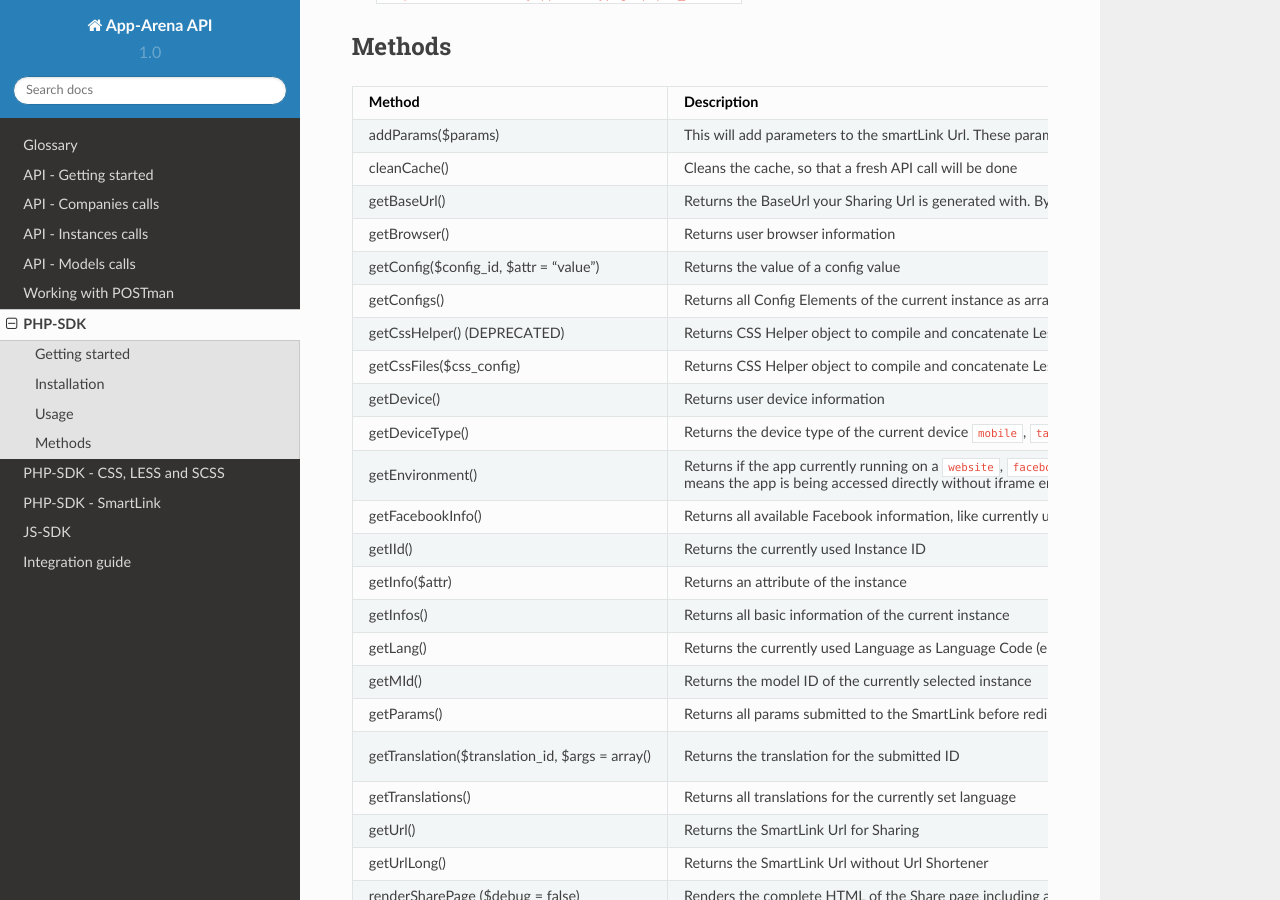
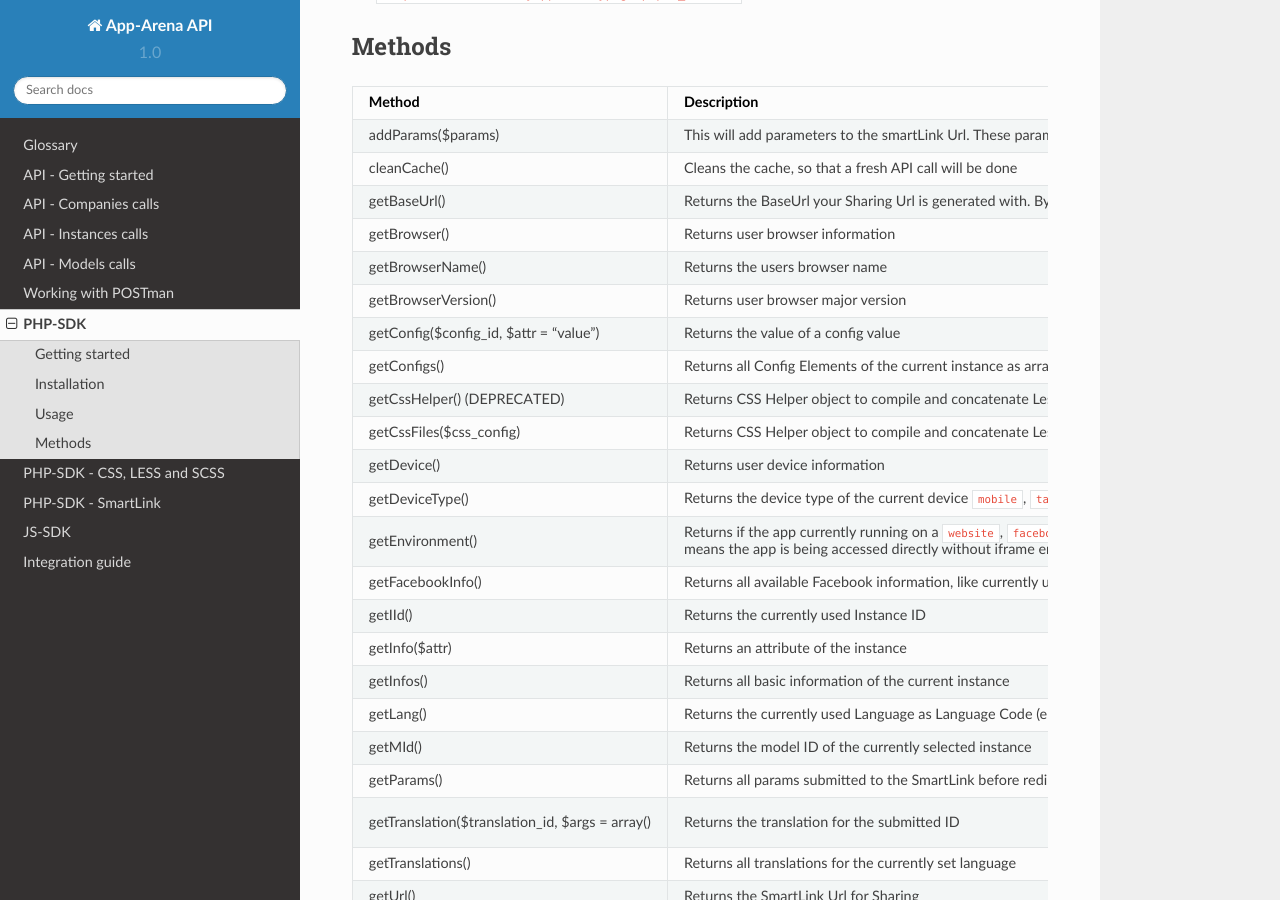
Before and after one commit to apparena/docs, a Sphinx documentation site: the page built from docs/sdk/php/001-index.rst, in a window 1280 px wide and 900 px high, scrolled down 958 px. Built offline with Sphinx 7.4.7 and the Read the Docs theme 2.0.0, drawn with Linux system fonts in a browser that asks for light colours.

Commit message:
Update the methods of the php sdk. Add getCSSFiles($css_config)

```diff
--- a/docs/sdk/php/001-index.rst
+++ b/docs/sdk/php/001-index.rst
@@ -67,6 +67,10 @@
 +-------------------------------------------------+---------------------------------------------------------------------+-----------------------------------------------------------------------------------------------------------------------+--------------------------------------------------------------+
 | getBrowser()                                    | Returns user browser information                                    |                                                                                                                       | array                                                        |
 +-------------------------------------------------+---------------------------------------------------------------------+-----------------------------------------------------------------------------------------------------------------------+--------------------------------------------------------------+
+| getBrowserName()                                | Returns the users browser name                                      |                                                                                                                       | string                                                       |
++-------------------------------------------------+---------------------------------------------------------------------+-----------------------------------------------------------------------------------------------------------------------+--------------------------------------------------------------+
+| getBrowserVersion()                             | Returns user browser major version                                  |                                                                                                                       | int                                                          |
++-------------------------------------------------+---------------------------------------------------------------------+-----------------------------------------------------------------------------------------------------------------------+--------------------------------------------------------------+
 | getConfig($config_id, $attr = "value")          | Returns the value of a config value                                 | String $config_id Config identifier to get the data for                                                               | string                                                       |
 |                                                 |                                                                     | String                                                                                                                | array $attr Attribute or Attributes which should be returned |
 +-------------------------------------------------+---------------------------------------------------------------------+-----------------------------------------------------------------------------------------------------------------------+--------------------------------------------------------------+
```
